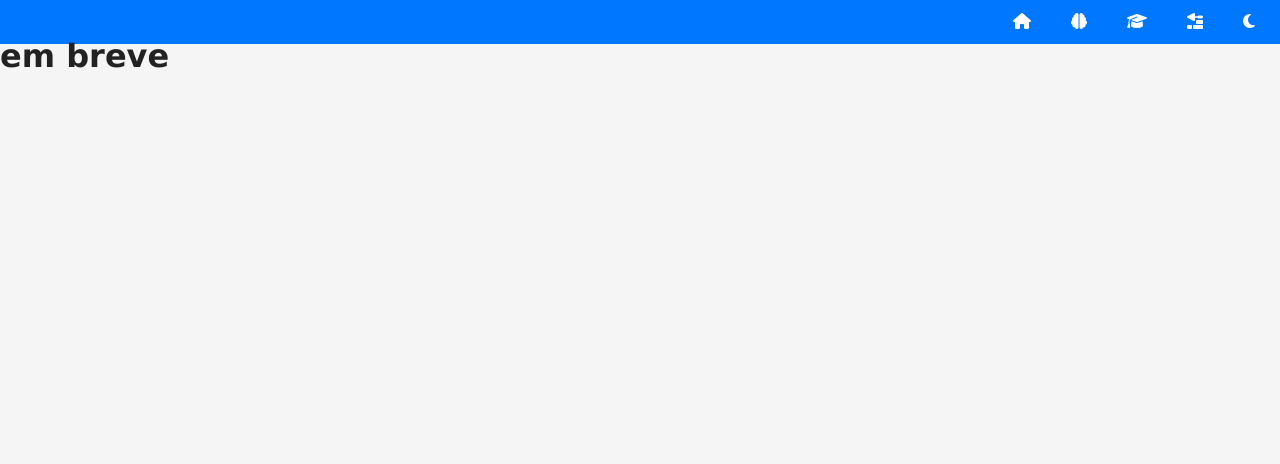
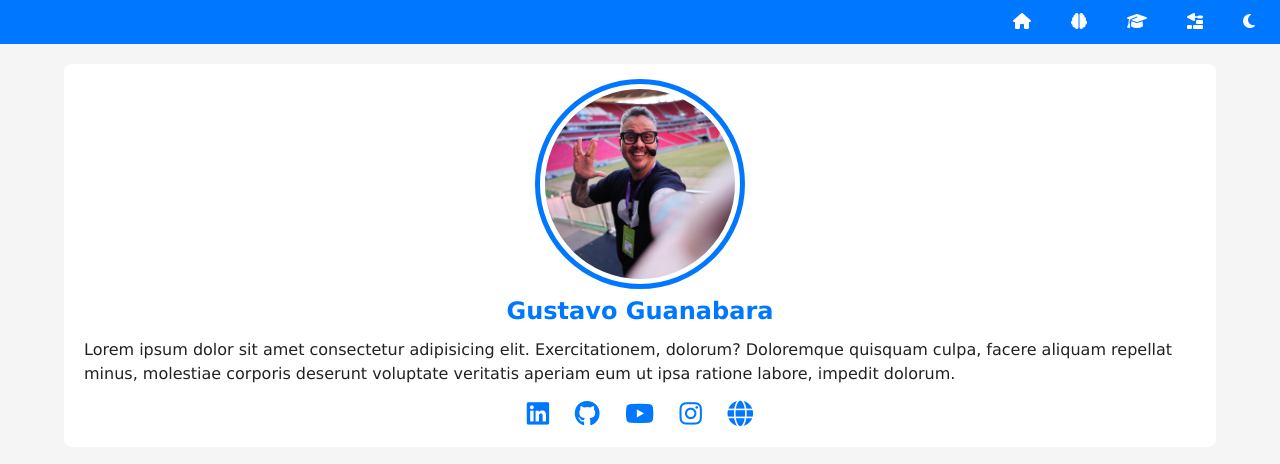
Before and after one commit to Mathsmano/projeto-portfolio, a plain HTML site: page index.html in a window 1280 px wide. Drawn offline with Linux system fonts and the light colour scheme.

Commit message:
main
main feito

```diff
--- a/estilos/style.css
+++ b/estilos/style.css
@@ -51,7 +51,7 @@ body{
         color: var(--texto-inverso);
         font-weight: 600;
         padding: 12px 15px;
-        border-radius: 5px;
+        border-radius:5px;
         transition: background-color 0.3s,color 0.3s;
     }
 
@@ -59,3 +59,55 @@ body{
         background-color: var(--destaque-inverso);
         color: var(--destaque);
     }
+
+    main{
+        display: grid;
+        grid-template-columns:auto 90vw auto;
+        gap: 20px;
+        margin-top: 20px;
+    }
+
+    section#ficha{
+        background-color: var(--fundo-card);
+        padding: 20px;
+        border-radius:8px;
+        grid-column: 2;
+    }
+
+    section#ficha img.foto{
+        width: 200px;
+        aspect-ratio: 1/1;
+        object-fit: cover;
+        overflow: hidden;
+        border: 5px solid var(--fundo-card);
+        outline:  5px solid var(--destaque);
+        display: block;
+        margin: auto;
+        margin-bottom: 15px;
+        border-radius: 50%;
+    }
+
+    section#ficha h1{
+        color: var(--destaque);
+        margin: 15px 0;
+        font-size: 1.5em;
+        text-align: center;
+    }
+
+    div#social{
+        display: flex;
+        justify-content: center;
+        align-items: center;
+        font-size: 1.6em;
+        gap: 1em;
+        margin-top: 15px;
+    }
+
+    div#social a{
+        color: var(--destaque);
+        transition: color 0.3s;
+    }
+
+    div#social a:hover{
+        color: var(--destaque-inverso);
+    }
--- a/index.html
+++ b/index.html
@@ -22,7 +22,23 @@
         </nav>
     </header>
     <main>
-        <h1>em breve</h1>
+        <section id="ficha">
+            <img src="imagens/guanabara-perfil.jpg" alt="Gustavo Guanabara" class="foto">
+            <h1>Gustavo Guanabara</h1>
+            <p>Lorem ipsum dolor sit amet consectetur adipisicing elit. Exercitationem, dolorum? Doloremque quisquam culpa, facere aliquam repellat minus, molestiae corporis deserunt voluptate veritatis aperiam eum ut ipsa ratione labore, impedit dolorum.</p>
+            <div id="social">
+                <a href="htpps://www.linkedin.com/in/guanabara/" target="_blank " rel="nofollow"><i class="fa-brands fa-linkedin"></i></a>
+                <a href="htpps://github.com/cursoemvideo" target="_blank " rel="nofollow"><i class="fa-brands fa-github"></i></a>
+                <a href="htpps://www.youtube.com/cursoemvideo" target="_blank " rel="nofollow"><i class="fa-brands fa-youtube"></i></a>
+                <a href="htpps://www.instagram.com/gustavoguanabara/" target="_blank " rel="nofollow"><i class="fa-brands fa-instagram"></i></a>
+                <a href="htpps://www.cursoemvideo.com" target="_blank " rel="nofollow"><i class="fa-solid fa-globe"></i></a>
+
+
+
+
+            </div>
+        </section>
+        <section id="detalhes"></section>
 
     </main>
     <footer>
```
